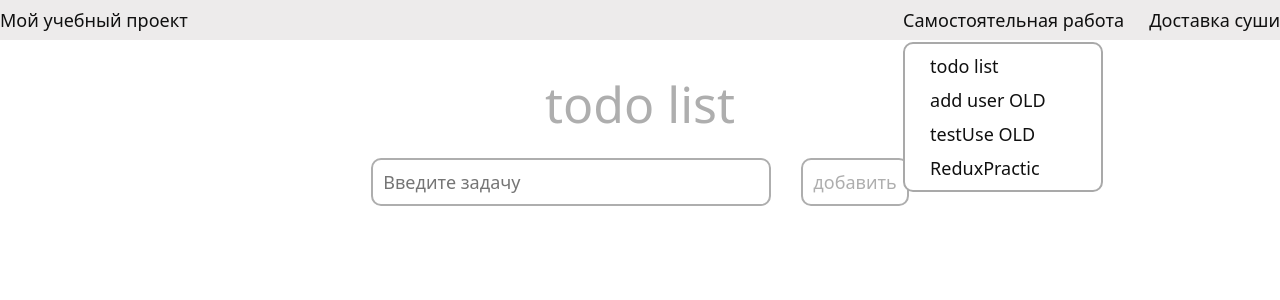
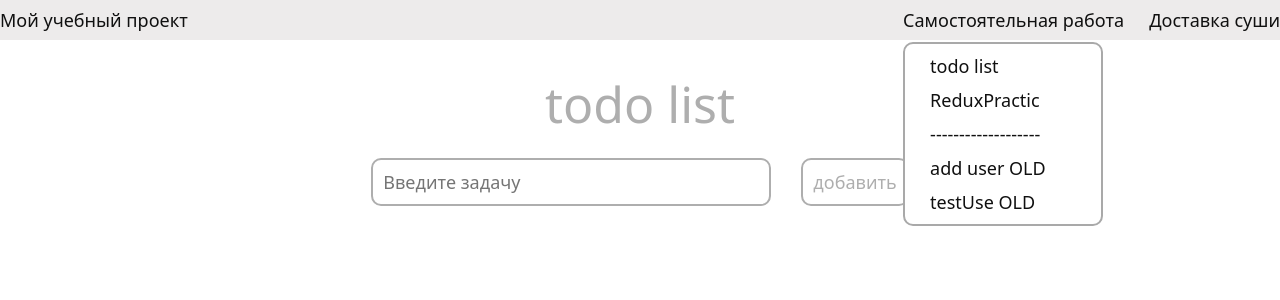
Before and after one commit to ArtErusov/test-project, a React (Create React App) app: page /todo in a window 1280 px wide. Both pictures are taken after a click on the button "Самостоятельная работа". Shown: the top 300 px of the page. Built offline with nearby package versions, Linux system fonts and the light colour scheme.

Commit message:
fixed the header component

```diff
--- a/src/components/header/header.jsx
+++ b/src/components/header/header.jsx
@@ -17,9 +17,10 @@ const Header = () => {
                         <ul className={styles.drop + ' ' +  `${isOpen ? styles.drop_active : ""}`}>
                              {/* <= логика всплывающего меню */}
                             <li onClick={() => setOpen(!isOpen)}><Link to="http://localhost:3000/todo">todo list</Link></li>
+                            <li onClick={() => setOpen(!isOpen)}><Link to="http://localhost:3000/reduxpractic">ReduxPractic</Link></li>
+                            <li>-------------------</li>
                             <li onClick={() => setOpen(!isOpen)}><Link to="http://localhost:3000/adduser">add user OLD</Link></li>
                             <li onClick={() => setOpen(!isOpen)}><Link to="http://localhost:3000/testUse">testUse OLD</Link></li>
-                            <li onClick={() => setOpen(!isOpen)}><Link to="http://localhost:3000/reduxpractic">ReduxPractic</Link></li>
                         </ul>
                     </li>
                     <li><Link to="http://localhost:3000/deliveryprototype">Доставка суши</Link></li>
```
